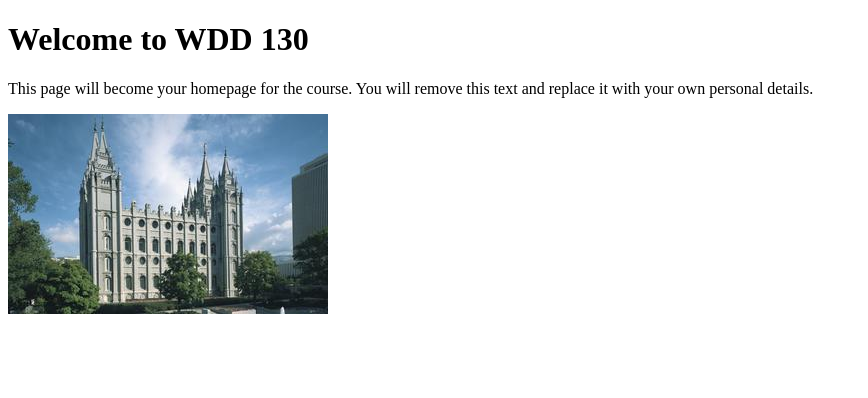
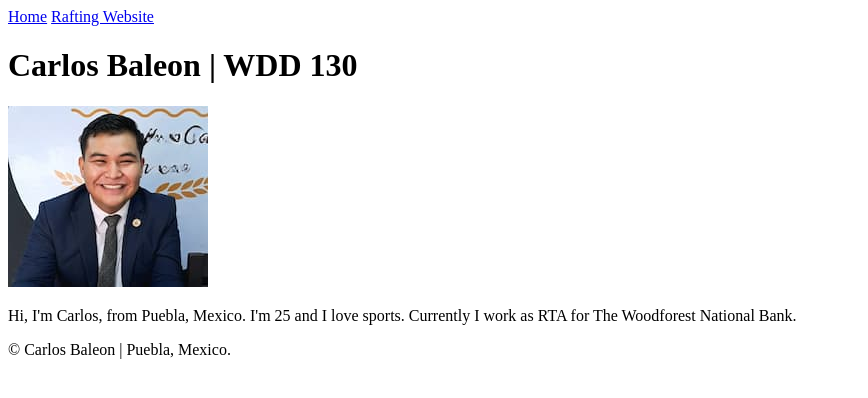
Before and after one commit to Cbaleonsilva/wdd130, a plain HTML site: page index.html in a window 1280 px wide. Shown: the whole page, without its empty margins (0-868 px from the left). Drawn offline with Linux system fonts and the light colour scheme.

Commit message:
I've added the changes for my Home Page

```diff
--- a/index.html
+++ b/index.html
@@ -4,14 +4,29 @@
 <head>
     <meta charset="UTF-8">
     <meta name="viewport" content="width=device-width, initial-scale=1.0">
-    <title>WDD 130 | Personal Homepage</title>
+    <title>Carlos Baleon | WDD 130 </title>
 </head>
+<Header>
+    <nav>
+        <a href="#">Home</a>
+        <a href="wwr">Rafting Website</a>
+    </nav>
+
+</Header>
+
+<main>
+    <h1>Carlos Baleon | WDD 130</h1>
+    <img src="images/profile.jpg" alt="Carlos Baleon" width="200">
+    <p>Hi, I'm Carlos, from Puebla, Mexico. I'm 25 and I love sports. Currently I work as RTA for The Woodforest National Bank.</p>
+</main>
+
+<footer>
+    <p> © Carlos Baleon | Puebla, Mexico.</p>
+
+</footer>
 
 <body>
-    <h1>Welcome to WDD 130</h1>
-    <p>This page will become your homepage for the course. You will remove this text and replace it with your own personal details.</p>
 
-    <img src="images/salt-lake-temple.jpg" alt="The Salt Lake Temple.">
 </body>
 
 </html>
```
Also changed, not shown: images/profile.jpg (added).
